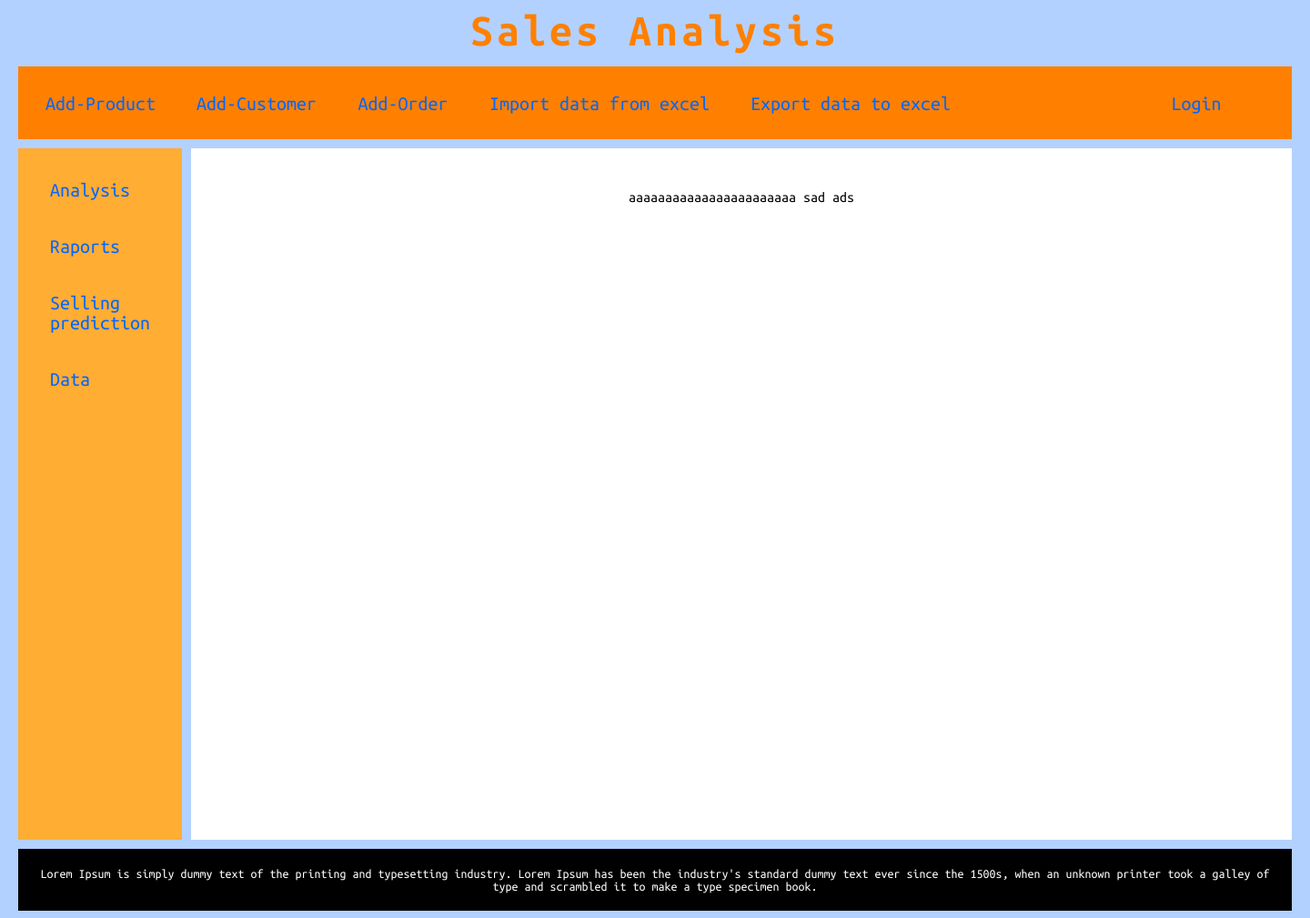
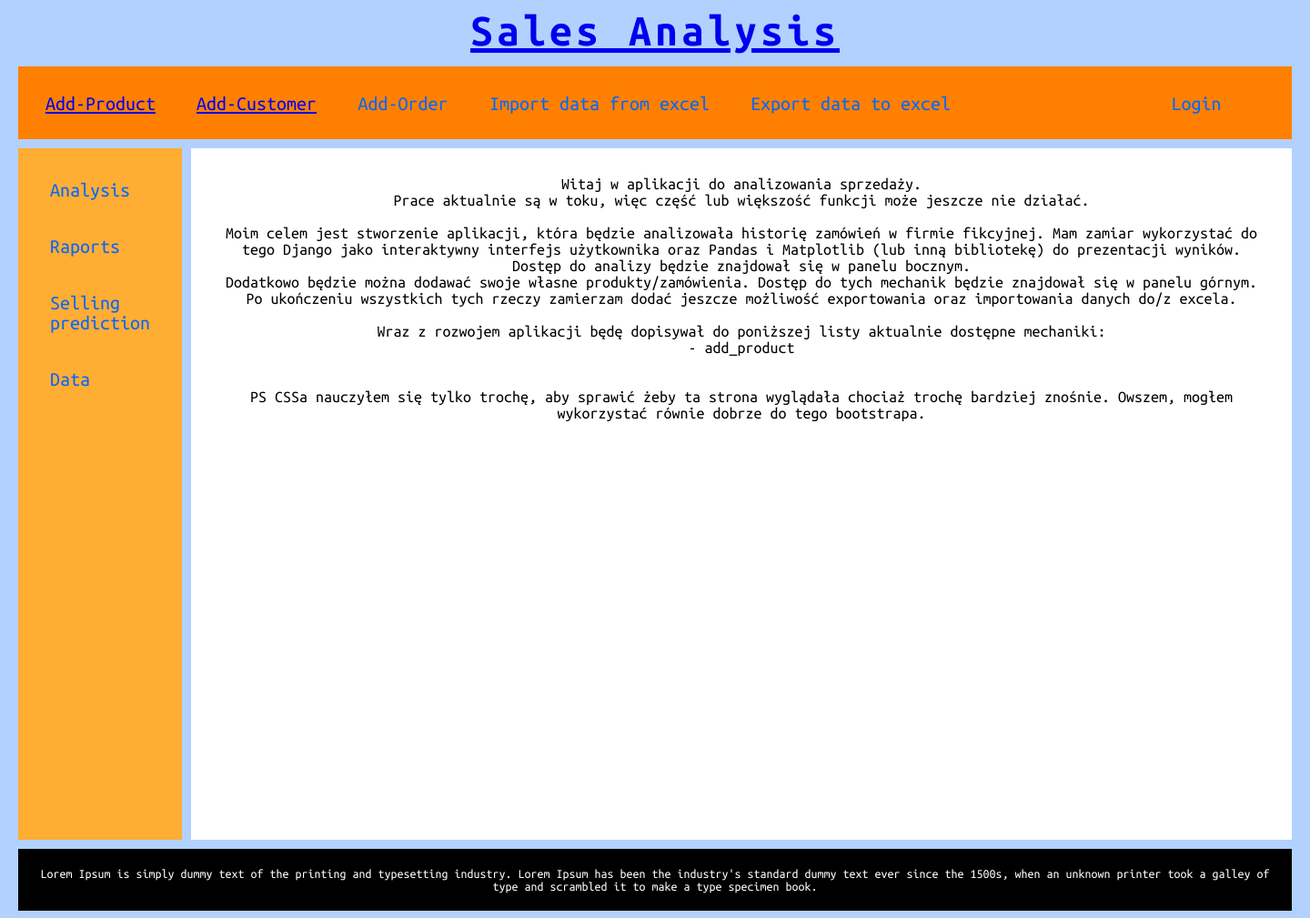
Before and after one commit to Kandel269/OrderAnalysis, a Django app: page / in a window 1440 px wide. Shown: the whole page at 91% size. Run offline with Django 4.2, Linux system fonts and the light colour scheme; data comes from the database, SQL or seed files in the repository; both versions use the stored data as it was after the commit.

Commit message:
navbar v8

```diff
--- a/sales_analysis/sales/models.py
+++ b/sales_analysis/sales/models.py
@@ -43,6 +43,7 @@ class Customer(models.Model):
     def __str__(self):
         return f"{self.name} {self.e_mail}"
 
+
 class OrderDetail(models.Model):
     products = models.ManyToManyField(Product, through='OrderProduct')
     delivery_address = models.CharField(max_length=255)
@@ -76,7 +77,7 @@ class Order(models.Model):
     customer = models.ForeignKey(Customer, on_delete=models.PROTECT)
     orderdetail = models.ForeignKey(OrderDetail, on_delete=models.PROTECT)
     ordered_date = models.DateTimeField(auto_now=True)
-    delivery_date = models.DateTimeField(null=True, default=None)
+    delivery_date = models.DateTimeField(null=True, default=None, blank=True)
 
     def __str__(self):
         return f"customer: {self.customer.name}, status: {self.order_status}, address: {self.orderdetail}"
--- a/sales_analysis/sales/templates/aa.html
+++ /dev/null
@@ -1,11 +0,0 @@
-{% extends 'nav_bar.html' %}
-{% load static %}
-
-{% block content %}
-
-<!--    {% for order in orders %}-->
-<!--        {{ order.orderdetail.final_price }},-->
-<!--    {% endfor %}-->
-    <p>aaaaaaaaaaaaaaaaaaaaaaa       sad   ads </p>
-
-{% endblock content %}
--- /dev/null
+++ b/sales_analysis/sales/templates/home.html
@@ -0,0 +1,20 @@
+{% extends 'nav_bar.html' %}
+{% load static %}
+
+{% block content %}
+    <div class="content_txt">
+        Witaj w aplikacji do analizowania sprzedaży.<br/>
+        Prace aktualnie są w toku, więc część lub większość funkcji może jeszcze nie działać.<br/><br/>
+        Moim celem jest stworzenie aplikacji, która będzie analizowała historię zamówień w firmie fikcyjnej. Mam zamiar wykorzystać do tego Django
+        jako interaktywny interfejs użytkownika oraz Pandas i Matplotlib (lub inną bibliotekę) do prezentacji wyników. Dostęp do analizy będzie znajdował się
+        w panelu bocznym.<br/>
+        Dodatkowo będzie można dodawać swoje własne produkty/zamówienia. Dostęp do tych mechanik będzie znajdował się w panelu górnym.<br/>
+        Po ukończeniu wszystkich tych rzeczy zamierzam dodać jeszcze możliwość exportowania oraz importowania danych do/z excela.<br/><br/>
+
+        Wraz z rozwojem aplikacji będę dopisywał do poniższej listy aktualnie dostępne mechaniki:<br/>
+        - add_product<br/>
+
+        <br/><br/>
+        PS CSSa nauczyłem się tylko trochę, aby sprawić żeby ta strona wyglądała chociaż trochę bardziej znośnie. Owszem, mogłem wykorzystać równie dobrze do tego bootstrapa.
+    </div>
+{% endblock content %}
--- a/sales_analysis/sales/urls.py
+++ b/sales_analysis/sales/urls.py
@@ -2,5 +2,8 @@ from django.urls import path
 from . import views
 
 urlpatterns = [
-    path('', views.home, name='home')
+    path('', views.HomeView.as_view(), name='home'),
+    path('add-product', views.AddProductCreateView.as_view(), name='add_product'),
+    path('add-customer', views.AddCustomerCreateView.as_view(), name='add_customer'),
+    path('success', views.FormSuccessView.as_view(), name='form_success'),
 ]
--- a/sales_analysis/sales/views.py
+++ b/sales_analysis/sales/views.py
@@ -1,7 +1,35 @@
 from django.shortcuts import render
+from django.views import View
+from django.views.generic.edit import CreateView
+
 from .models import *
+from .forms import *
 
-def home(request):
-    orders = Order.objects.all()
-    context = {'orders': orders}
-    return render(request, 'aa.html', context)
+class FormSuccessView(View):
+    def get(self, request):
+        return render(request,'success.html')
+
+class HomeView(View):
+    def get(self,request):
+        return render(request,'home.html')
+
+class AddProductCreateView(CreateView):
+    model = Product
+    form_class = ProductForm
+    template_name = 'add_product.html'
+    success_url = 'success'
+
+class AddCustomerCreateView(CreateView):
+    model = Customer
+    form_class = CustomerForm
+    template_name = "add_customer.html"
+    success_url = 'success'
+
+    def post(self, request, *args, **kwargs):
+        form = self.get_form()
+        if form.is_valid():
+            for i in form:
+                print(i)
+            return self.form_valid(form)
+        else:
+            return self.form_invalid(form)
--- a/sales_analysis/static/css/styles.css
+++ b/sales_analysis/static/css/styles.css
@@ -55,6 +55,7 @@ body{
     text-align: left;
     padding: 5px;
     margin-bottom: 30px;
+    width: 120px;
 }
 .sidebar_option:hover {
     cursor: pointer;
@@ -79,5 +80,10 @@ body{
     text-align: center;
     padding: 20px;
     font-size: 14px;
+}
 
+
+/* below only content */
+.content_txt {
+    font-size: 18px;
 }
--- a/sales_analysis/templates/nav_bar.html
+++ b/sales_analysis/templates/nav_bar.html
@@ -13,11 +13,11 @@
 
 <div id="conatiner">
         <div id="logo">
-            Sales Analysis
+            <a href="{% url 'home' %}">Sales Analysis</a>
         </div>
         <div id="topbar">
-                <div class="topbar_option">Add-Product</div>
-                <div class="topbar_option">Add-Customer</div>
+                <div class="topbar_option"><a href="/add-product">Add-Product</a></div>
+                <div class="topbar_option"><a href="/add-customer">Add-Customer</a></div>
                 <div class="topbar_option">Add-Order</div>
                 <div class="topbar_option">Import data from excel</div>
                 <div class="topbar_option">Export data to excel</div>
```
Also changed, not shown: sales_analysis/sales/forms.py (added, +19 -0 lines), sales_analysis/sales/templates/add_customer.html (added, +13 -0 lines), sales_analysis/sales/templates/add_product.html (added, +13 -0 lines), sales_analysis/sales/templates/success.html (added, +9 -0 lines), sales_analysis/db.sqlite3, sales_analysis/sales/migrations/0004_alter_category_options_alter_order_delivery_date.py (added).
